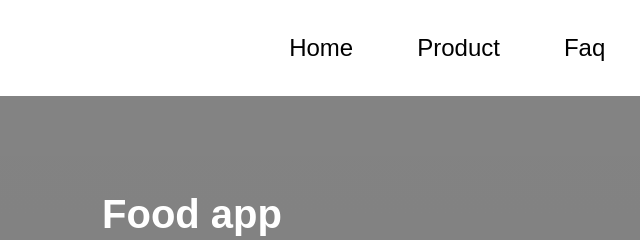
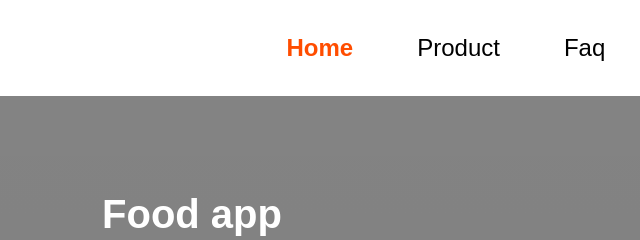
Before and after one commit to Fadal1011/Bella-Orange, a plain HTML site: page index.html in a window 1280 px wide. Shown: the top 240 px of the page, 448-1088 px from the left. Drawn offline with Linux system fonts and the light colour scheme.

Commit message:
ajout color home et class active sur index

```diff
--- a/index.html
+++ b/index.html
@@ -17,7 +17,7 @@
         </div>
 
         <div class="nav">
-            <div class="lien">Home</div>
+            <div class="lien active">Home</div>
             <div class="lien">Product</div>
             <div class="lien">Faq</div>
             <div class="lien">Contact</div>
--- a/style.css
+++ b/style.css
@@ -54,6 +54,10 @@ body{
     display: flex;
     gap: 4rem;
     font-size: 1.5rem;
+}
+.header .nav .active{
+    color: var(--orange);
+    font-weight: bold;
 }
 .header .hamburger{
     display: none;
```
